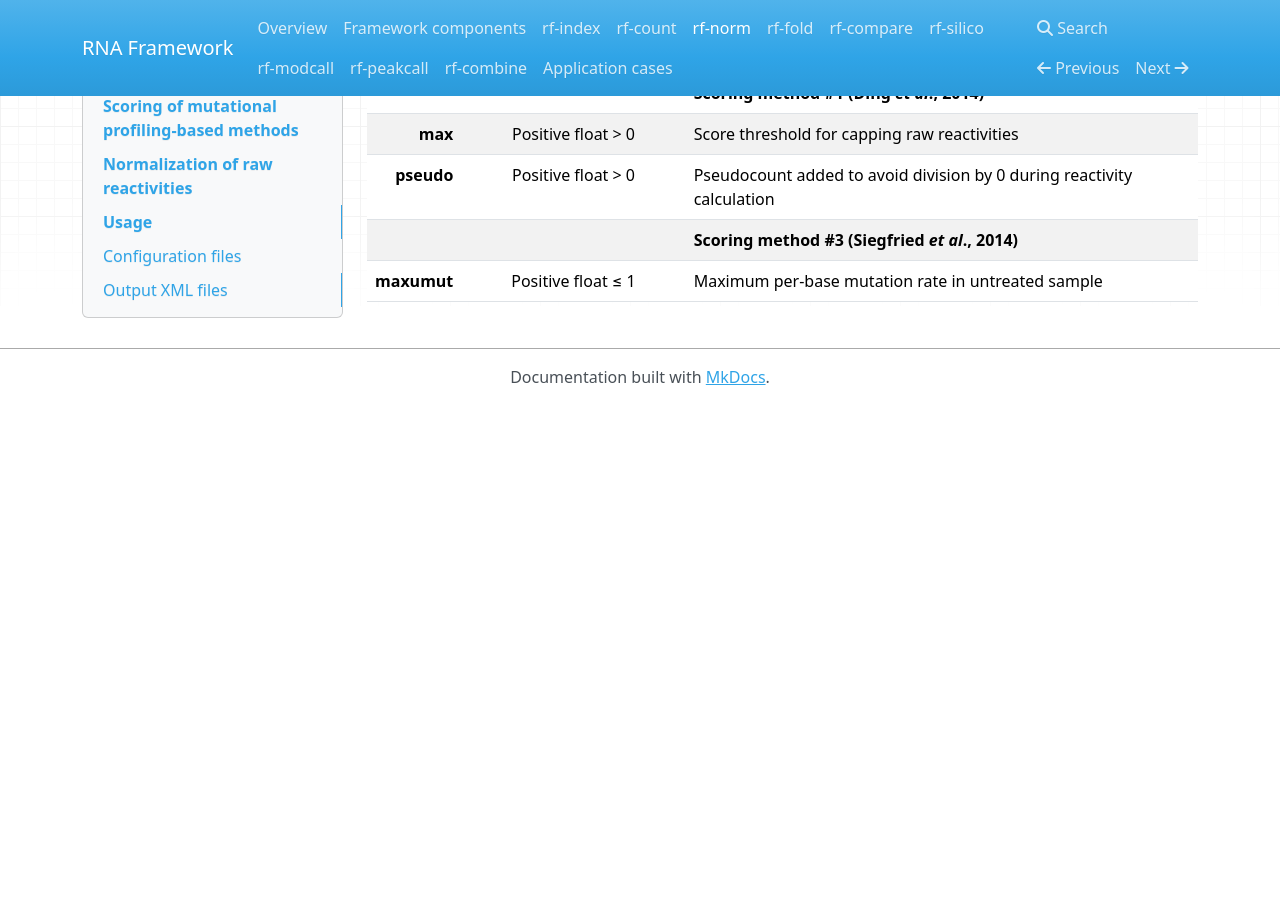
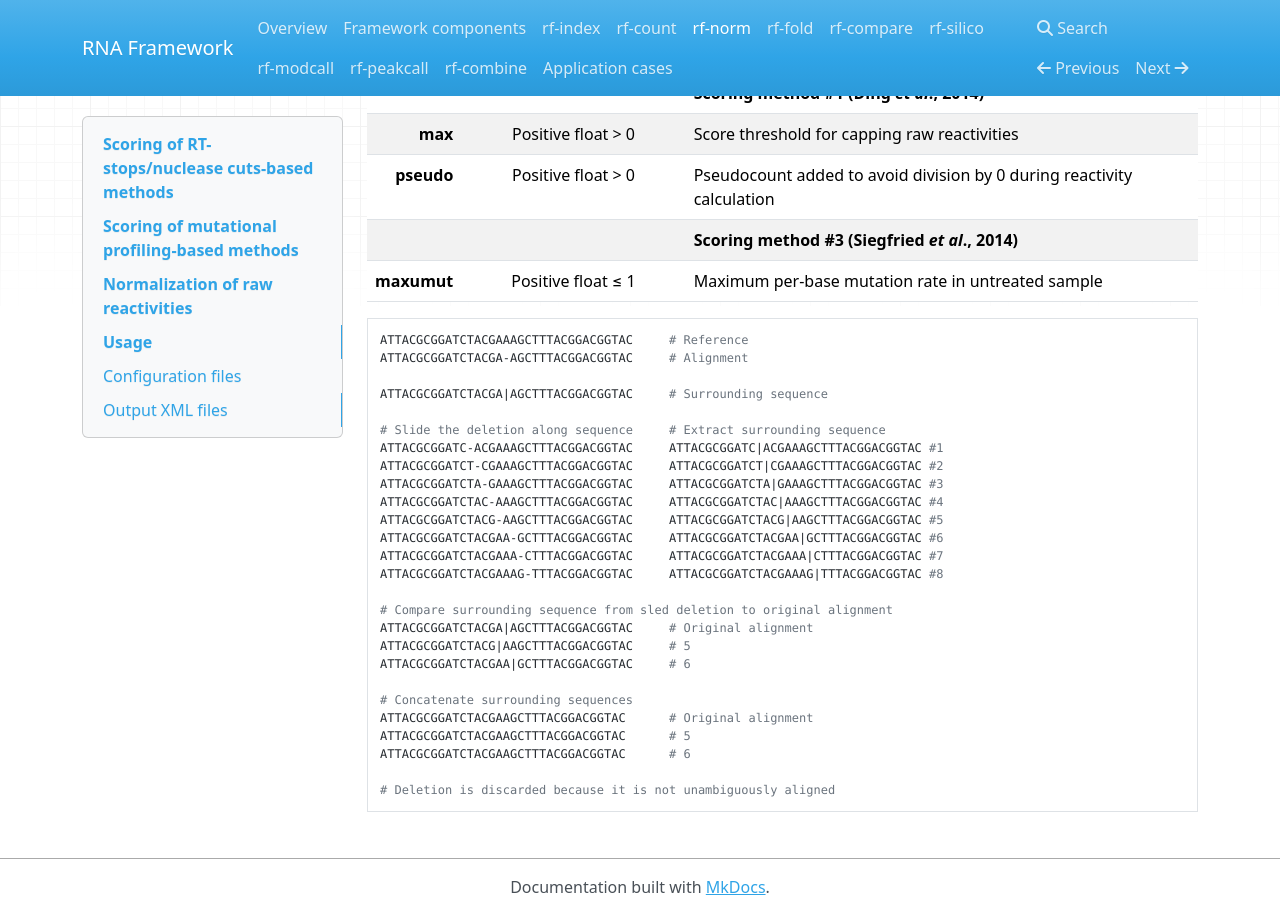
Before and after one commit to dincarnato/RNAFramework, an MkDocs documentation site: the page built from docs/rf-norm.md, in a window 1280 px wide and 900 px high, scrolled down 6372 px. Built offline with MkDocs 1.6.1, drawn with Linux system fonts in a browser that asks for light colours; nearby versions of some CDN libraries; old or Windows-style settings are respelled for this version of MkDocs; before the commit the page ends 6777 px from its top, so only the background shows below that.

Commit message:
no message

````diff
--- a/docs/rf-norm.md
+++ b/docs/rf-norm.md
@@ -151,3 +151,32 @@ __max__ | Positive float &gt; 0 | Score threshold for capping raw reactivities
 __pseudo__ | Positive float &gt; 0 | Pseudocount added to avoid division by 0 during reactivity calculation
  | | __Scoring method #3 (Siegfried *et al*., 2014)__
 __maxumut__ | Positive float &le; 1 | Maximum per-base mutation rate in untreated sample
+
+```bash
+ATTACGCGGATCTACGAAAGCTTTACGGACGGTAC		# Reference
+ATTACGCGGATCTACGA-AGCTTTACGGACGGTAC		# Alignment
+
+ATTACGCGGATCTACGA|AGCTTTACGGACGGTAC		# Surrounding sequence
+
+# Slide the deletion along sequence		# Extract surrounding sequence
+ATTACGCGGATC-ACGAAAGCTTTACGGACGGTAC		ATTACGCGGATC|ACGAAAGCTTTACGGACGGTAC	#1
+ATTACGCGGATCT-CGAAAGCTTTACGGACGGTAC		ATTACGCGGATCT|CGAAAGCTTTACGGACGGTAC	#2
+ATTACGCGGATCTA-GAAAGCTTTACGGACGGTAC		ATTACGCGGATCTA|GAAAGCTTTACGGACGGTAC	#3
+ATTACGCGGATCTAC-AAAGCTTTACGGACGGTAC		ATTACGCGGATCTAC|AAAGCTTTACGGACGGTAC	#4
+ATTACGCGGATCTACG-AAGCTTTACGGACGGTAC		ATTACGCGGATCTACG|AAGCTTTACGGACGGTAC	#5
+ATTACGCGGATCTACGAA-GCTTTACGGACGGTAC		ATTACGCGGATCTACGAA|GCTTTACGGACGGTAC	#6
+ATTACGCGGATCTACGAAA-CTTTACGGACGGTAC		ATTACGCGGATCTACGAAA|CTTTACGGACGGTAC	#7
+ATTACGCGGATCTACGAAAG-TTTACGGACGGTAC		ATTACGCGGATCTACGAAAG|TTTACGGACGGTAC	#8
+
+# Compare surrounding sequence from sled deletion to original alignment
+ATTACGCGGATCTACGA|AGCTTTACGGACGGTAC		# Original alignment
+ATTACGCGGATCTACG|AAGCTTTACGGACGGTAC		# 5
+ATTACGCGGATCTACGAA|GCTTTACGGACGGTAC		# 6
+
+# Concatenate surrounding sequences
+ATTACGCGGATCTACGAAGCTTTACGGACGGTAC		# Original alignment
+ATTACGCGGATCTACGAAGCTTTACGGACGGTAC		# 5
+ATTACGCGGATCTACGAAGCTTTACGGACGGTAC		# 6
+
+# Deletion is discarded because it is not unambiguously aligned
+```
````
Also changed, not shown: docs/rf-fold.md (+2 -2 lines).
